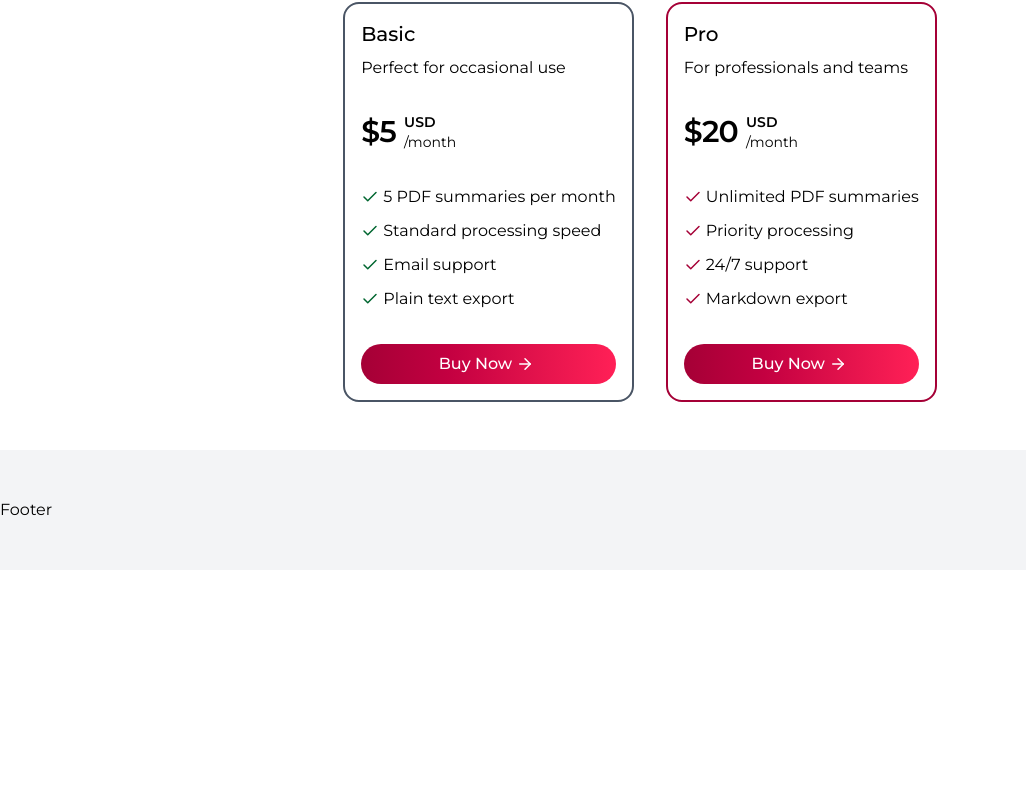
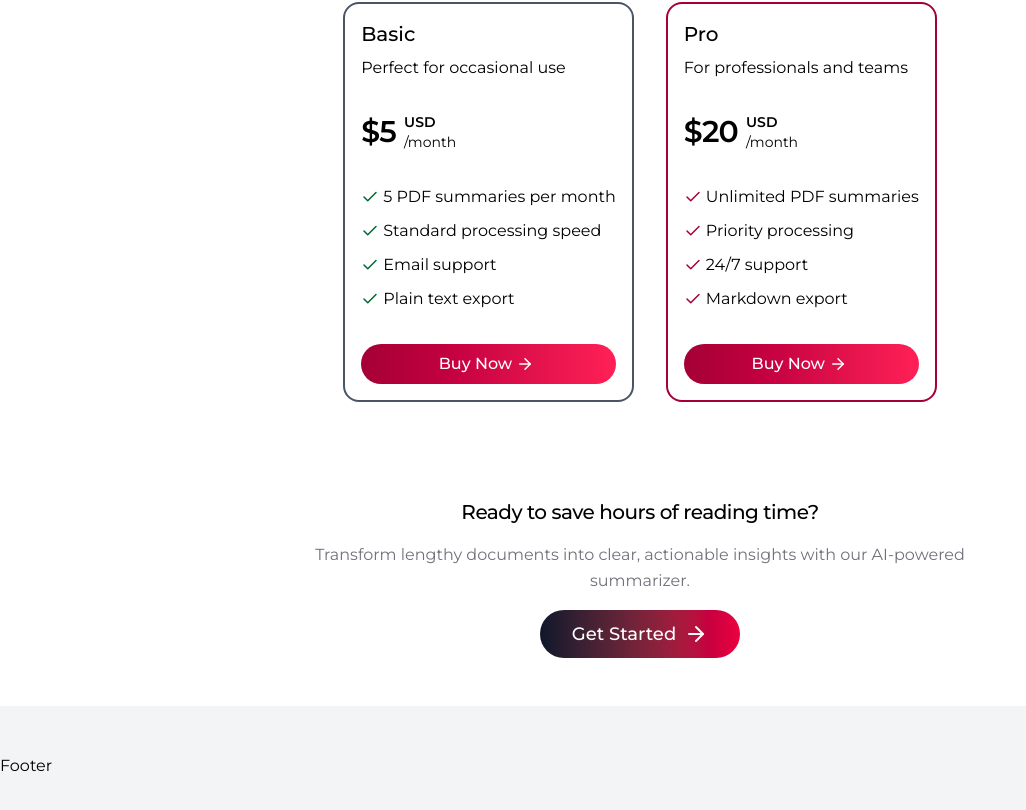
Before and after one commit to sukrutd/ai-summarizer, a Next.js app: page / in a window 1280 px wide. Shown: the part 1096-1906 px from the top of the page, without its empty margins (0-1026 px from the left). Before the commit the page ends 1666 px from the top, so only its background shows below. Built offline with nearby package versions, Linux system fonts and the light colour scheme.

Commit message:
feat: developed call-to-action section

```diff
--- a/app/page.tsx
+++ b/app/page.tsx
@@ -2,6 +2,7 @@ import { HeroSection } from '@/components/home/hero-section';
 import { DemoSection } from '@/components/home/demo-section';
 import { HowItWorksSection } from '@/components/home/how-it-works-section';
 import { PricingSection } from '@/components/home/pricing-section';
+import { CallToActionSection } from '@/components/home/call-to-action-section';
 
 export default function Home() {
     return (
@@ -11,6 +12,7 @@ export default function Home() {
                 <DemoSection />
                 <HowItWorksSection />
                 <PricingSection />
+                <CallToActionSection />
             </div>
         </div>
     );
--- /dev/null
+++ b/components/home/call-to-action-section.tsx
@@ -0,0 +1,36 @@
+import React from 'react';
+import Link from 'next/link';
+import { ArrowRight } from 'lucide-react';
+import { Button } from '@/components/ui/button';
+
+export const CallToActionSection: React.FC = () => {
+    return (
+        <section className="mx-auto p-8">
+            <div className="p-4 max-w-7xl">
+                <div className="flex flex-col items-center justify-center space-y-4">
+                    <h2 className="tracking-tight">
+                        Ready to save hours of reading time?
+                    </h2>
+                    <p className="text-center max-w-2xl text-muted-foreground leading-relaxed">
+                        Transform lengthy documents into clear, actionable
+                        insights with our AI-powered summarizer.
+                    </p>
+                    <div>
+                        <Button
+                            variant={'link'}
+                            className="text-white text-base lg:text-lg px-8 py-6 rounded-full bg-linear-to-r from-slate-900 to-rose-600 hover:from-rose-600 hover:to-slate-900 hover:no-underline transition-colors duration-200"
+                        >
+                            <Link
+                                href="/#pricing"
+                                className="flex items-center gap-2"
+                            >
+                                <span>Get Started</span>
+                                <ArrowRight className="size-6 animate-pulse" />
+                            </Link>
+                        </Button>
+                    </div>
+                </div>
+            </div>
+        </section>
+    );
+};
--- a/components/home/demo-section.tsx
+++ b/components/home/demo-section.tsx
@@ -4,7 +4,7 @@ import { Pizza } from 'lucide-react';
 export const DemoSection: React.FC = () => {
     return (
         <section className="mx-auto p-8">
-            <div className="px-4 py-4 max-w-7xl">
+            <div className="p-4 max-w-7xl">
                 <div className="flex flex-col items-center justify-center space-y-4">
                     <div className="inline-flex items-center justify-center p-3 rounded-2xl bg-gray-100 border border-gray-400/20">
                         <Pizza className="size-6 text-rose-600" />
--- a/components/home/hero-section.tsx
+++ b/components/home/hero-section.tsx
@@ -29,7 +29,7 @@ export const HeroSection: React.FC = () => {
             <div className="py-2">
                 <Button
                     variant={'link'}
-                    className="text-white text-base lg:text-lg px-8 lg:px-12 py-6 rounded-full bg-linear-to-r from-slate-900 to-rose-600 hover:from-rose-600 hover:to-slate-900 hover:no-underline transition-colors duration-200"
+                    className="text-white text-base lg:text-lg px-8 py-6 rounded-full bg-linear-to-r from-slate-900 to-rose-600 hover:from-rose-600 hover:to-slate-900 hover:no-underline transition-colors duration-200"
                 >
                     <Link href="/#pricing" className="flex items-center gap-2">
                         <span>Try Summarizer</span>
--- a/components/home/how-it-works-section.tsx
+++ b/components/home/how-it-works-section.tsx
@@ -45,7 +45,7 @@ const StepItem: React.FC<Step> = ({ label, description, icon }) => {
 export const HowItWorksSection: React.FC = () => {
     return (
         <section className="mx-auto p-8">
-            <div className="px-4 py-4 max-w-7xl">
+            <div className="p-4 max-w-7xl">
                 <div className="text-center mb-8">
                     <h2 className="uppercase mb-4 text-rose-800">
                         How it works?
```
